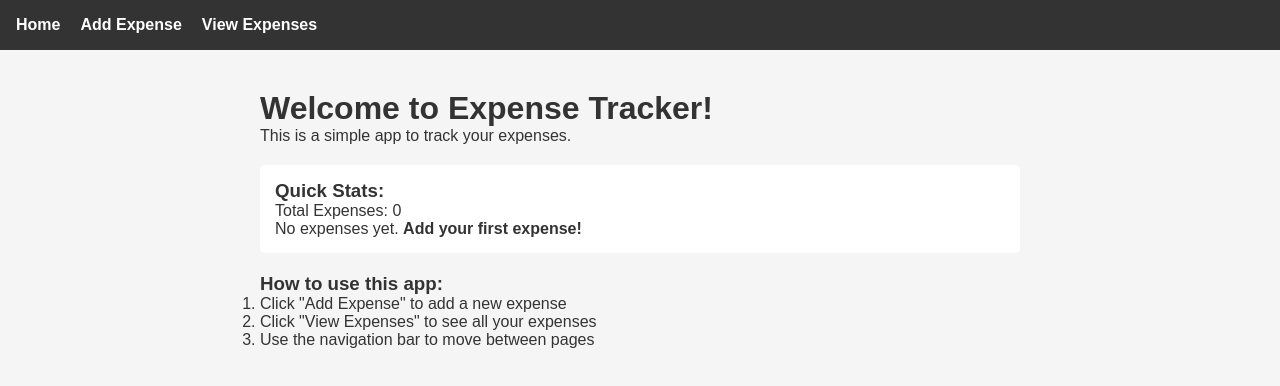
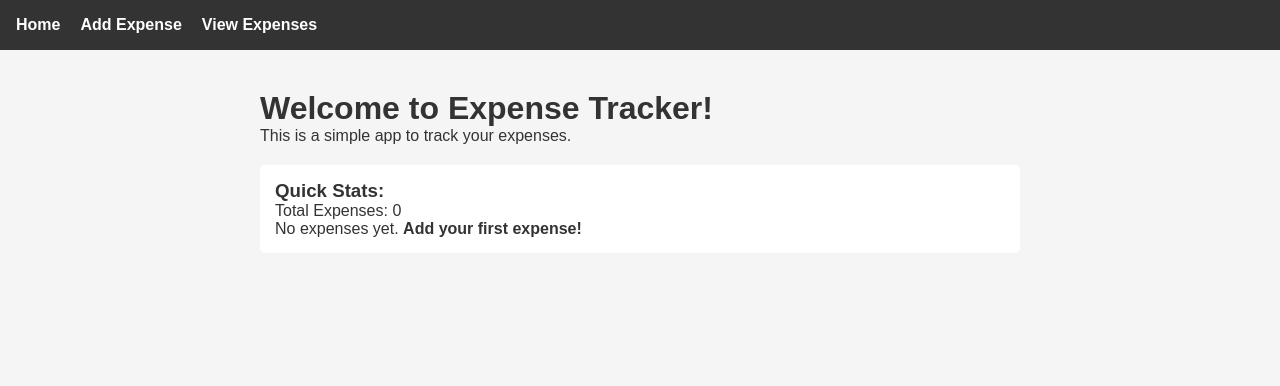
Before and after one commit to Vivien9964/expense-tracker, a React (Create React App) app: page / in a window 1280 px wide. Shown: the top 386 px of the page. Built offline with nearby package versions, Linux system fonts and the light colour scheme; the HTML template or start-up script is replaced by a standard one.

Commit message:
Minor clearup

```diff
--- a/src/pages/HomePage.js
+++ b/src/pages/HomePage.js
@@ -1,18 +1,9 @@
 import React from 'react';
 import { useExpenses } from '../context/ExpenseContext';
 
-/*
-  HOME PAGE COMPONENT
-
-  This is our welcome/landing page. It demonstrates:
-  1. How to access Context data in a component
-  2. Basic JSX structure
-  3. Conditional rendering based on data
-*/
 
 function HomePage() {
-  // ACCESSING CONTEXT DATA:
-  // This hook gives us access to the shared expense data
+
   const { expenses } = useExpenses();
 
   return (
@@ -21,17 +12,12 @@ function HomePage() {
 
       <p>This is a simple app to track your expenses.</p>
 
-      {/*
-        EXAMPLE OF USING CONTEXT DATA:
-        We can display information based on the shared state
-      */}
+
       <div style={{ marginTop: '20px', padding: '15px', backgroundColor: 'white', borderRadius: '5px' }}>
         <h3>Quick Stats:</h3>
         <p>Total Expenses: {expenses.length}</p>
 
-        {/* TODO: You can add more stats here, like total amount */}
 
-        {/* CONDITIONAL RENDERING EXAMPLE: */}
         {expenses.length === 0 ? (
           <p>No expenses yet. <strong>Add your first expense!</strong></p>
         ) : (
@@ -39,14 +25,7 @@ function HomePage() {
         )}
       </div>
 
-      <div style={{ marginTop: '20px' }}>
-        <h3>How to use this app:</h3>
-        <ol>
-          <li>Click "Add Expense" to add a new expense</li>
-          <li>Click "View Expenses" to see all your expenses</li>
-          <li>Use the navigation bar to move between pages</li>
-        </ol>
-      </div>
+
     </div>
   );
 }
```
